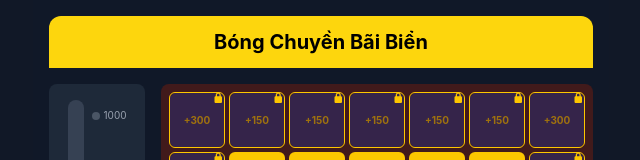
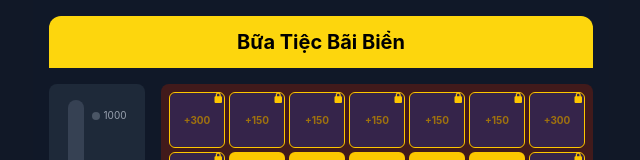
Before and after one commit to kentrung/reactjs-game-lucky-flip-game, a React (Vite) app: page / in a window 1280 px wide. Shown: the top 160 px of the page, without its empty margins (319-959 px from the left). Built offline with nearby package versions, Linux system fonts and the light colour scheme.

Commit message:
feat: update header

```diff
--- a/src/components/Header.tsx
+++ b/src/components/Header.tsx
@@ -1,7 +1,9 @@
+import { GAME_TITLE } from "../constants";
+
 const Header = () => {
   return (
     <div className="w-full bg-[#fdd60d] text-black text-xl text-center py-3 rounded-t-xl font-bold relative">
-      Bóng Chuyền Bãi Biển
+      {GAME_TITLE}
     </div>
   )
 }
--- a/src/constants.ts
+++ b/src/constants.ts
@@ -8,3 +8,5 @@ export const INITIAL_TURNS = 200;
 
 // Các mốc phần thưởng cho thanh tiến độ
 export const MILESTONES = [100, 300, 600, 1000];
+
+export const GAME_TITLE = 'Bữa Tiệc Bãi Biển';
```
